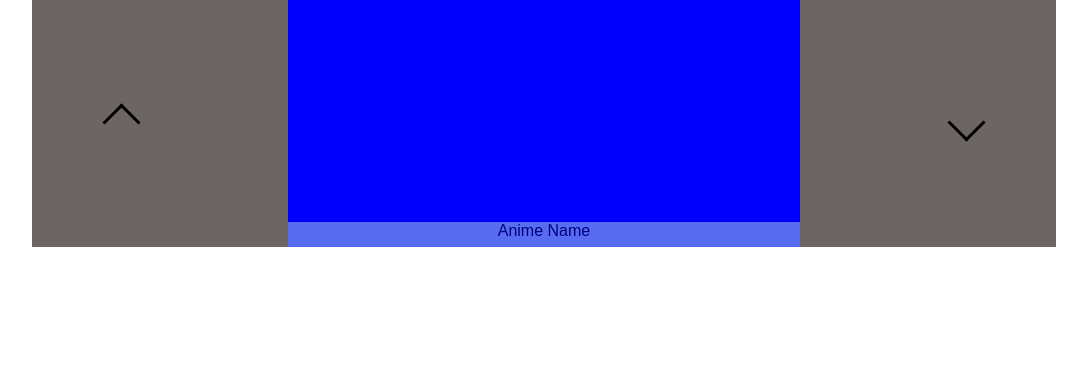
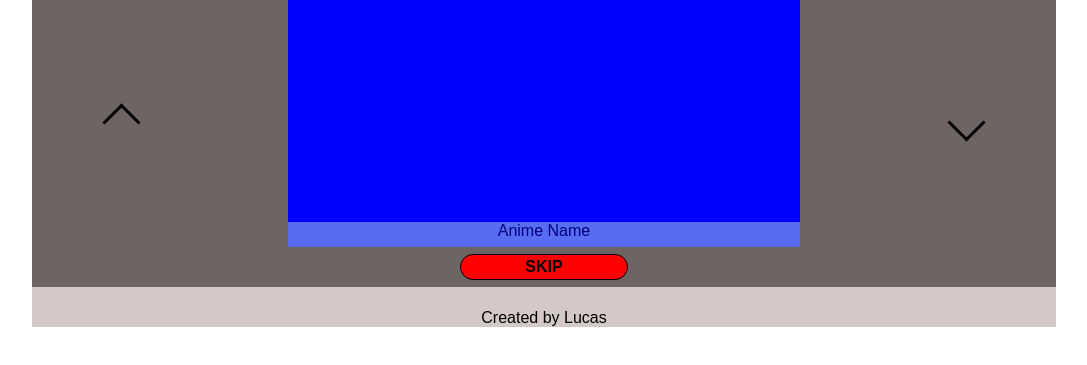
Before and after one commit to Walife14/selfprojects, a plain HTML site: page lanime/index.html in a window 1280 px wide. Shown: the part 105-470 px from the top of the page, without its empty margins (96-1183 px from the left). Drawn offline with Linux system fonts and the light colour scheme.

Commit message:
Added footer
added more organisation and also added a skip button

```diff
--- a/lanime/index.html
+++ b/lanime/index.html
@@ -6,6 +6,8 @@
     <title>LAnime - Home</title>
     <link rel="stylesheet" href="./styles/styles.css">
     <link rel="stylesheet" href="./styles/arrows.css">
+    <link rel="stylesheet" href="./styles/header.css">
+    <link rel="stylesheet" href="./styles/footer.css">
 </head>
 <body>
 <div id="main-container">
@@ -23,7 +25,7 @@
             </li>
         </ul>
     </nav>
-
+    <!-- Main Content -->
     <div id="rate-anime">
     <div id="dislike-option" class="arrow arrow-up"></div>
     <div id="anime-placeholder">
@@ -33,6 +35,13 @@
     </div>
     <div id="like-option" class="arrow arrow-down"></div>
     </div>
+    <div id="skip-option">
+        <span>SKIP</span>
+    </div>
+    <!-- Footer -->
+    <footer>
+        Created by Lucas
+    </footer>
 </div>
 </body>
 </html>
--- /dev/null
+++ b/lanime/styles/footer.css
@@ -0,0 +1,7 @@
+footer {
+    display: flex;
+    justify-content: center;
+    align-items: flex-end;
+    background:rgb(212, 200, 200);
+    height: 5vh;
+}
--- /dev/null
+++ b/lanime/styles/header.css
@@ -0,0 +1,11 @@
+header {
+    display: flex;
+    justify-content: center;
+    align-items: center;
+    height: 10vh;
+}
+
+header h1 {
+    font-size: 3rem;
+    font-family: monospace;
+}
--- a/lanime/styles/styles.css
+++ b/lanime/styles/styles.css
@@ -9,20 +9,6 @@
     margin: auto;
     font-family: arial;
     background: rgb(109,100,100);
-}
-
-/* header */
-
-header {
-    display: flex;
-    justify-content: center;
-    align-items: center;
-    height: 10vh;
-}
-
-header h1 {
-    font-size: 3rem;
-    font-family: monospace;
 }
 
 /* Navigation */
@@ -64,3 +50,18 @@ nav ul li {
     width: 100%;
     background: lightblue;
 }
+
+#skip-option {
+    display: flex;
+    justify-content: center;
+    height: 5vh;
+    align-items: center;
+}
+
+#skip-option span {
+    font-weight: bold;
+    background: red;
+    padding: 0.2rem 4rem;
+    border-radius: 2rem;
+    border: solid 1px black;
+}
```
